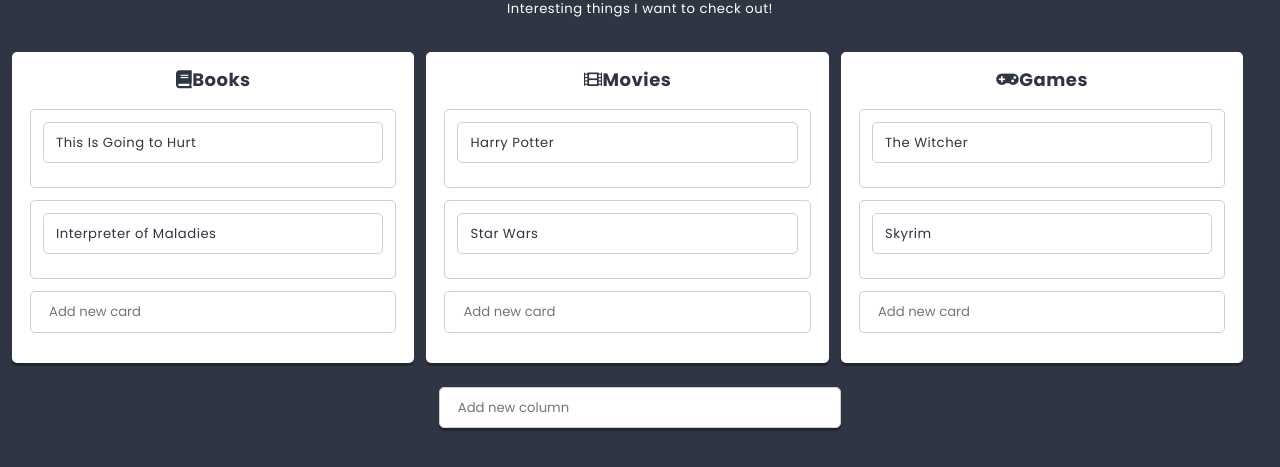
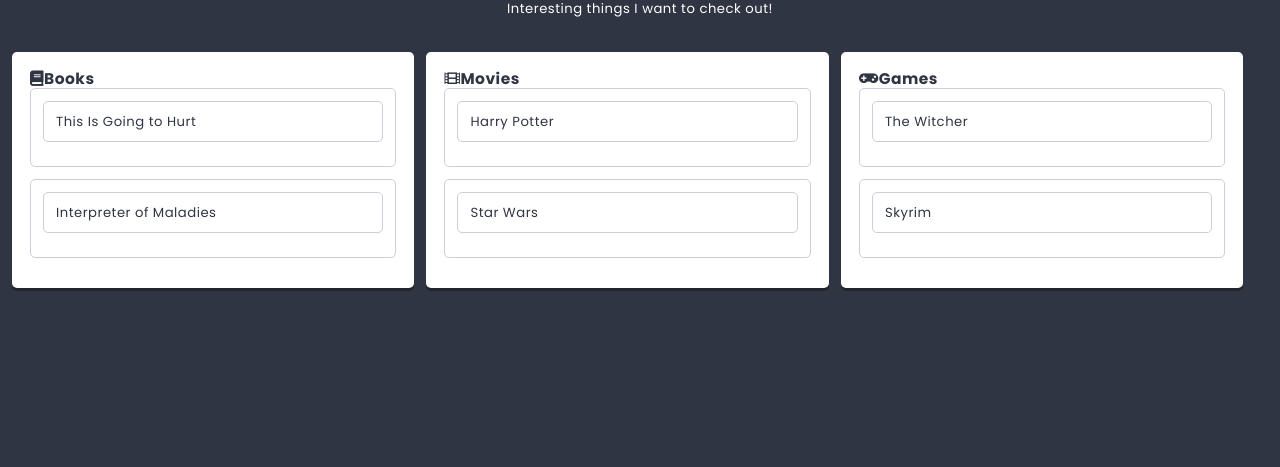
Before and after one commit to mateusz-andrzej-krupa/project-react, a React app: page / in a window 1280 px wide. Shown: the part 467-934 px from the top of the page. After the commit the page ends 800 px from the top, so only its background shows below. Built offline with nearby package versions, Linux system fonts and the light colour scheme.

Commit message:
Add redux

```diff
--- a/package.json
+++ b/package.json
@@ -23,7 +23,9 @@
     "prop-types": "^15.7.2",
     "react": "^16.7.0",
     "react-dom": "^16.7.0",
-    "react-html-parser": "^2.0.2"
+    "react-html-parser": "^2.0.2",
+    "react-redux": "^7.0.1",
+    "redux": "^4.0.1"
   },
   "devDependencies": {
     "@babel/core": "^7.4.3",
@@ -39,6 +41,7 @@
     "husky": "^5.0.9",
     "mini-css-extract-plugin": "^0.5.0",
     "node-sass": "^4.11.0",
+    "redux-devtools-extension": "^2.13.8",
     "sass-loader": "^7.1.0",
     "style-loader": "^0.23.1",
     "webpack": "^4.29.6",
--- /dev/null
+++ b/redux/store.js
@@ -0,0 +1,33 @@
+import {combineReducers, createStore} from 'redux';
+import initialStoreData from '../src/data/dataStore';
+
+// define initial state and shallow-merge initial data
+const initialState = {
+  app: initialStoreData.app,
+  lists: initialStoreData.lists,
+  columns: initialStoreData.columns,
+  cards: initialStoreData.cards,
+};
+
+// define reducers
+const reducers = {
+};
+
+// add blank reducers for initial state properties without reducers
+Object.keys(initialState).forEach(item => {
+  if (typeof reducers[item] == 'undefined') {
+    reducers[item] = (statePart = null) => statePart;
+  }
+});
+
+// merge all reducers
+const storeReducer = combineReducers(reducers);
+
+// create store
+const store = createStore(
+  storeReducer,
+  initialState,
+  window.__REDUX_DEVTOOLS_EXTENSION__ && window.__REDUX_DEVTOOLS_EXTENSION__()
+);
+
+export default store;
--- a/src/components/App/App.js
+++ b/src/components/App/App.js
@@ -1,18 +1,27 @@
 import React from 'react';
 import styles from './App.scss';
-import List from '../List/List.js';
-import {pageContents, listData} from '../../data/dataStore.js';
+import List from '../List/ListaContainer';
+// import {pageContents, listData} from '../../data/dataStore.js';
+import PropTypes from 'prop-types';
 
 class App extends React.Component {
+  static propTypes = {
+    title: PropTypes.node,
+    subtitle: PropTypes.node,
+    lists: PropTypes.array,
+  }
+
   render() {
+    const {title, subtitle, lists} = this.props;
     return (
       <main className={styles.component}>
-        <h1 className={styles.title}>{pageContents.title}</h1>
-        <h2 className={styles.subtitle}>{pageContents.subtitle}</h2>
-        <List {...listData} />
+        <h1 className={styles.title}>{title}</h1>
+        <h2 className={styles.subtitle}>{subtitle}</h2>
+        {lists.map(listData => (
+          <List key={listData.id} {...listData} />
+        ))}
       </main>
     );
-  }
-}
+  }}
 
 export default App;
--- /dev/null
+++ b/src/components/App/AppContainer.js
@@ -0,0 +1,10 @@
+import {connect} from 'react-redux';
+import App from './App';
+
+const mapStateToProps = state => ({
+  title: state.app.title,
+  subtitle: state.app.subtitle,
+  lists: state.lists,
+});
+
+export default connect(mapStateToProps)(App);
--- a/src/components/Card/Card.js
+++ b/src/components/Card/Card.js
@@ -12,9 +12,10 @@
     }
 
     render() {
+      const {title} = this.props;
       return (
         <section className={styles.component}>
-          <p className={styles.component}>{this.props.title}</p>
+          <p className={styles.component}>{title}</p>
         </section>
       );
     }
--- a/src/components/Column/Column.js
+++ b/src/components/Column/Column.js
@@ -3,8 +3,8 @@
 import PropTypes from 'prop-types';
 import Card from '../Card/Card.js';
 import Icon from '../Icon/Icon';
-import {settings} from '../../data/dataStore';
-import Creator from '../Creator/Creator';
+// import {settings} from '../../data/dataStore';
+// import Creator from '../Creator/Creator';
 
 
 class Column extends React.Component {
@@ -14,46 +14,29 @@
       icon: PropTypes.string,
     }
 
-    state = {
-      cards: this.props.cards || [],
-    }
-
     static defaultProps = {
       title: <h3>column_name</h3>,
     }
 
-    addCard(title){
-      this.setState(state => (
-        {
-          cards: [
-            ...state.cards,
-            {
-              key: state.cards.length+1,
-              title: title,
-            },
-          ],
-        }
-      ));
-    }
-
     render() {
-      console.log;
+      const {title, icon, cards} = this.props;
       return (
         <section className={styles.component}>
-          <h3 className={styles.title}>
-            <Icon name={this.props.icon} />
-            {this.props.title}
+          <h3 className={title}>
+            <Icon name={icon} />
+            {title}
           </h3>
 
           <div className={styles.cards}>
-            {this.state.cards.map(({key, ...cardProps}) => (
+            {cards.map(({key, ...cardProps}) => (
               <Card key={key} {...cardProps} />
             ))}
           </div>
 
+          {/*
           <div className={styles.creator}>
             <Creator text={settings.cardCreatorText} action={title => this.addCard(title)}/>
-          </div>
+          </div>  */}
 
         </section>
 
--- /dev/null
+++ b/src/components/Column/ColumnContainer.js
@@ -0,0 +1,9 @@
+import {connect} from 'react-redux';
+import Column from '../Column/Column';
+
+export const getCardsForColumn = ({cards}, columnId) => cards.filter(card => card.columnId == columnId);
+const mapStateToProps = (state, props) => ({
+  cards: getCardsForColumn(state, props.id),
+});
+
+export default connect(mapStateToProps)(Column);
--- a/src/components/List/List.js
+++ b/src/components/List/List.js
@@ -1,16 +1,13 @@
 import React from 'react';
 import styles from './List.scss';
-import Hero from '../Hero/Hero.js';
-import Column from '../Column/Column.js';
+import Hero from '../Hero/Hero';
+import Column from '../Column/ColumnContainer';
 import PropTypes from 'prop-types';
 import {settings} from '../../data/dataStore';
 import ReactHtmlParser from 'react-html-parser';
-import Creator from '../Creator/Creator';
+// import Creator from '../Creator/Creator';
 
 class List extends React.Component {
-  state = {
-    columns: this.props.columns || [],
-  }
   static propTypes = {
     title: PropTypes.node.isRequired,
     image: PropTypes.string,
@@ -22,38 +19,24 @@
     description: settings.defaultListDescription,
   }
 
-  addColumn(title){
-    this.setState(state => (
-      {
-        columns: [
-          ...state.columns,
-          {
-            key: state.columns.length ? state.columns[state.columns.length-1].key+1 : 0,
-            title,
-            icon: 'list-alt',
-            cards: [],
-          },
-        ],
-      }
-    ));
-  }
   render() {
+    const {title, image, description, columns} = this.props;
     return (
       <section  className={styles.component}>
-        <Hero titleText={this.props.title} imageURL={this.props.image} />
+        <Hero titleText={title} imageURL={image} />
         <div className={styles.description}>
-          {ReactHtmlParser(this.props.description)}
+          {ReactHtmlParser(description)}
         </div>
 
         <div className={styles.columns}>
-          {this.state.columns.map(({key, ...columnProps}) => (
-            <Column key={key} {...columnProps} />
+          {columns.map(columnData => (
+            <Column key={columnData.id} {...columnData} />
           ))}
         </div>
 
-        <div className={styles.creator}>
+        {/*  <div className={styles.creator}>
           <Creator text={settings.columnCreatorText} action={title => this.addColumn(title)}/>
-        </div>
+        </div>  */}
       </section>
     );
   }
--- /dev/null
+++ b/src/components/List/ListaContainer.js
@@ -0,0 +1,9 @@
+import {connect} from 'react-redux';
+import List from './List';
+
+export const getColumnsForList = ({columns}, listId) => columns.filter(column => column.listId == listId);
+const mapStateToProps = (state, props) => ({
+  columns: getColumnsForList(state, props.id),
+});
+
+export default connect(mapStateToProps)(List);
--- a/src/data/dataStore.js
+++ b/src/data/dataStore.js
@@ -5,6 +5,10 @@
     buttonOK: 'OK',
     buttonCancel: 'Cancel',
     defaultText: 'Add new item',
+  },
+  search: {
+    defaultText: 'Search...',
+    icon: 'search',
   },
   defaultListDescription: '<p>I can do all the things!!!</p>',
   defaultColumnIcon: 'list-alt',
@@ -67,3 +71,81 @@
     },
   ],
 };
+
+const lists = [
+  {
+    id: 'list-1',
+    title: 'Things to do <sup>soon!</sup>',
+    description: 'Interesting things I want to check out!',
+    image: 'http://uploads.kodilla.com/bootcamp/fer/11.react/space.png',
+  },
+];
+
+const columns = [
+  {
+    id: 'column-1',
+    listId: 'list-1',
+    title: 'Books',
+    icon: 'book',
+  },
+  {
+    id: 'column-2',
+    listId: 'list-1',
+    title: 'Movies',
+    icon: 'film',
+  },
+  {
+    id: 'column-3',
+    listId: 'list-1',
+    title: 'Games',
+    icon: 'gamepad',
+  },
+  {
+    id: 'column-4',
+    listId: 'list-2',
+    title: 'Strange column',
+    icon: 'question',
+  },
+];
+
+const cards = [
+  {
+    id: 'card-1',
+    columnId: 'column-1',
+    title: 'This Is Going to Hurt',
+  },
+  {
+    id: 'card-2',
+    columnId: 'column-1',
+    title: 'Interpreter of Maladies',
+  },
+  {
+    id: 'card-3',
+    columnId: 'column-2',
+    title: 'Harry Potter',
+  },
+  {
+    id: 'card-4',
+    columnId: 'column-2',
+    title: 'Star Wars',
+  },
+  {
+    id: 'card-5',
+    columnId: 'column-3',
+    title: 'The Witcher',
+  },
+  {
+    id: 'card-6',
+    columnId: 'column-3',
+    title: 'Skyrim',
+  },
+];
+
+const initialStoreData = {
+  app: {...pageContents},
+  lists: [...lists],
+  columns: [...columns],
+  cards: [...cards],
+};
+
+export default initialStoreData;
--- a/src/index.js
+++ b/src/index.js
@@ -2,6 +2,8 @@
 import './styles/normalize.scss';
 import './styles/global.scss';
 import ReactDOM from 'react-dom';
-import App from './components/App/App';
+import App from './components/App/AppContainer';
+import { Provider } from 'react-redux';
+import store from '../redux/store';
 
-ReactDOM.render(<App />, document.getElementById('app'));
+ReactDOM.render(<Provider store={store}><App /></Provider>, document.getElementById('app'));
```
Also changed, not shown: src/redux/store.js (added, +33 -0 lines), 1 other file (tests, documents, lock files or other folders).
